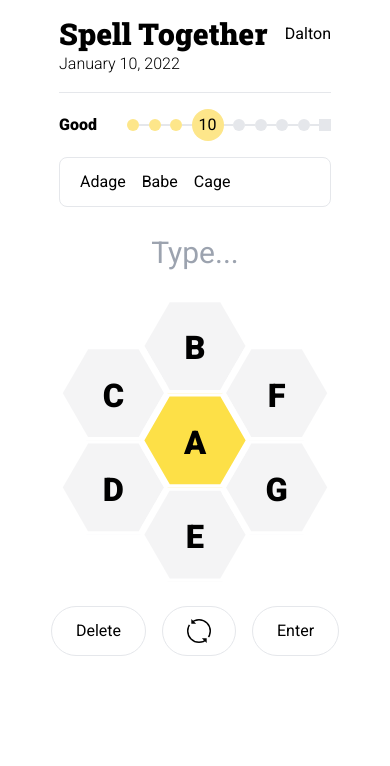
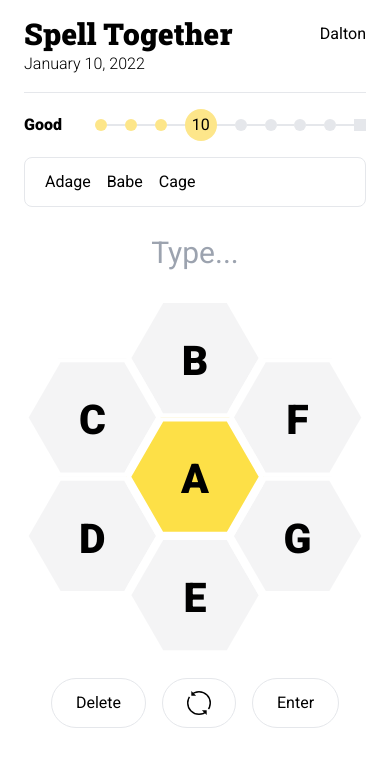
Before and after one commit to daltonscharff/spell-together, a Next.js app in the folder packages/web-client/: page /rooms/1 in a window 390 px wide. Shown: the top 766 px of the page. Built offline with nearby package versions, Linux system fonts and the light colour scheme.

Commit message:
adjusts layout to use margin instead of padding

```diff
--- a/packages/web-client/components/Layout.tsx
+++ b/packages/web-client/components/Layout.tsx
@@ -6,7 +6,7 @@ type Props = PropsWithChildren<{
 
 const Layout: FC<Props> = ({ className, children }) => {
   return (
-    <main className={`container mx-auto px-6 py-4 ${className}`}>
+    <main className={`sm:container mx-auto px-6 my-4 ${className}`}>
       {children}
     </main>
   );
--- a/packages/web-client/pages/rooms/[roomCode].tsx
+++ b/packages/web-client/pages/rooms/[roomCode].tsx
@@ -42,7 +42,7 @@ const Room: NextPage = () => {
         centerLetter={centerLetter}
         onClick={(letter) => setInputLetters(inputLetters + letter)}
       />
-      <div className="flex flex-col xs:flex-row  gap-4 justify-center my-6">
+      <div className="flex flex-col xs:flex-row gap-4 justify-center my-6">
         <Button
           onClick={() =>
             setInputLetters(inputLetters.slice(0, inputLetters.length - 1))
```
